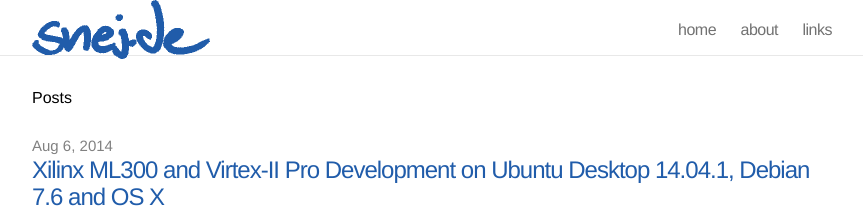
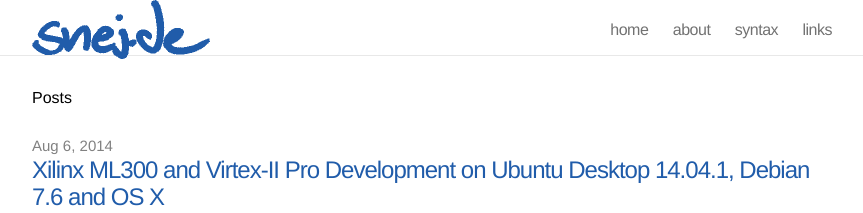
Before and after one commit to jewirth/jewirth.github.io, a Jekyll site: the page built from index.html, in a window 1280 px wide. Shown: the top 213 px of the page, without its empty margins (208-1071 px from the left). Built offline with Jekyll 4.4.1, drawn with Linux system fonts in a browser that asks for light colours.

Commit message:
added hall of syntax page

```diff
--- a/_includes/header.html
+++ b/_includes/header.html
@@ -29,6 +29,7 @@
 
         <a class="page-link" href="{{ site.baseurl }}/">home</a>
         <a class="page-link" href="{{ "/about" | prepend: site.baseurl }}">about</a>
+        <a class="page-link" href="{{ "/syntax" | prepend: site.baseurl }}">syntax</a>
         <a class="page-link" href="{{ "/links" | prepend: site.baseurl }}">links</a>
 
       </div>
```
